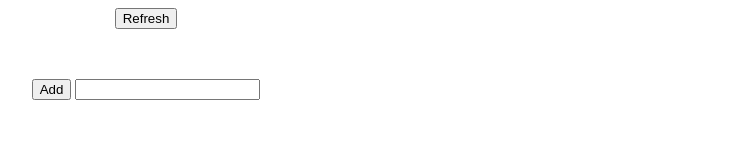
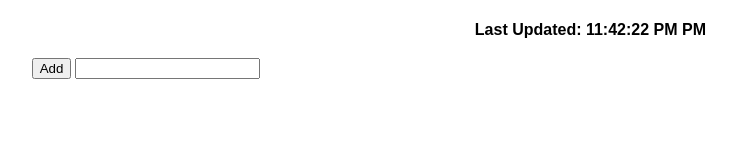
Before and after one commit to SJB7788/comp4537, a website with bundled scripts: page public/writer.html in a window 1280 px wide. Shown: the whole page, without its empty margins (494-1230 px from the left). Built offline with nearby package versions, Linux system fonts and the light colour scheme.

Commit message:
last update

```diff
--- a/public/js/note.js
+++ b/public/js/note.js
@@ -98,17 +98,20 @@ export class Notepad {
     setInterval(() => {
       this.editNote();
       const date = new Date();
-      // document.getElementById(
-      //   "updated_text"
-      // ).innerHTML = `Last Updated: ${date.toLocaleTimeString()} ${
-      //   date.getHours() >= 12 ? "PM" : "AM"
-      // }`;
+      document.getElementById(
+        "updated_text"
+      ).innerHTML = `Last Updated: ${date.toLocaleTimeString()} ${
+        date.getHours() >= 12 ? "PM" : "AM"
+      }`;
     }, 2000);
   }
 
   updateNoteFromStorageOnInterval() {
     setInterval(() => {
       this.updateNoteFromStorage();
+      this.noteArray.forEach(note => {
+        note.note.textElement.disabled = true;
+    });
       const date = new Date();
       document.getElementById(
         "updated_text"
--- a/public/js/writer.js
+++ b/public/js/writer.js
@@ -1,18 +1,16 @@
 import { Notepad } from "./note.js";
 import { writerPage } from '../lang/messages/en/users.js';
 
-const refreshButton = document.getElementById("refresh_button");
+const updatedText = document.getElementById("updated_text");
 const createNoteButton = document.getElementById("create_note_button");
 
-refreshButton.innerHTML = writerPage.refresh;
 createNoteButton.innerHTML = writerPage.add;
+updatedText.innerHTML = writerPage.lastUpdated;
 
 const container = document.querySelector(".notepad_container");
 const notepad = new Notepad(container, "key123");
 notepad.updateNoteFromStorage();
 notepad.writeNoteFromStorageOnInterval();
-
-refreshButton.addEventListener("click", () => notepad.updateNoteFromStorage());
 
 const addButton = document.querySelector("#create_note_button");
 const textField = document.getElementById("create_note_input");
--- a/public/lang/messages/en/users.js
+++ b/public/lang/messages/en/users.js
@@ -12,6 +12,6 @@ export const readerPage = {
 
 // writer.html
 export const writerPage = {
-    refresh: "Refresh",
+    lastUpdated: "Last Updated: ",
     add: "Add"
 }
--- a/public/writer.html
+++ b/public/writer.html
@@ -8,7 +8,7 @@
     <title>Writer</title>
 </head>
 <body></body>
-    <button id="refresh_button"></button>
+    <h4 id="updated_text" style="font-family: sans-serif"></h2>
     <div class="notepad_container">
 
     </div>
```
Also changed, not shown: public/reader.html (+1 -1 lines), public/js/reader.js (line endings or trailing spaces).
